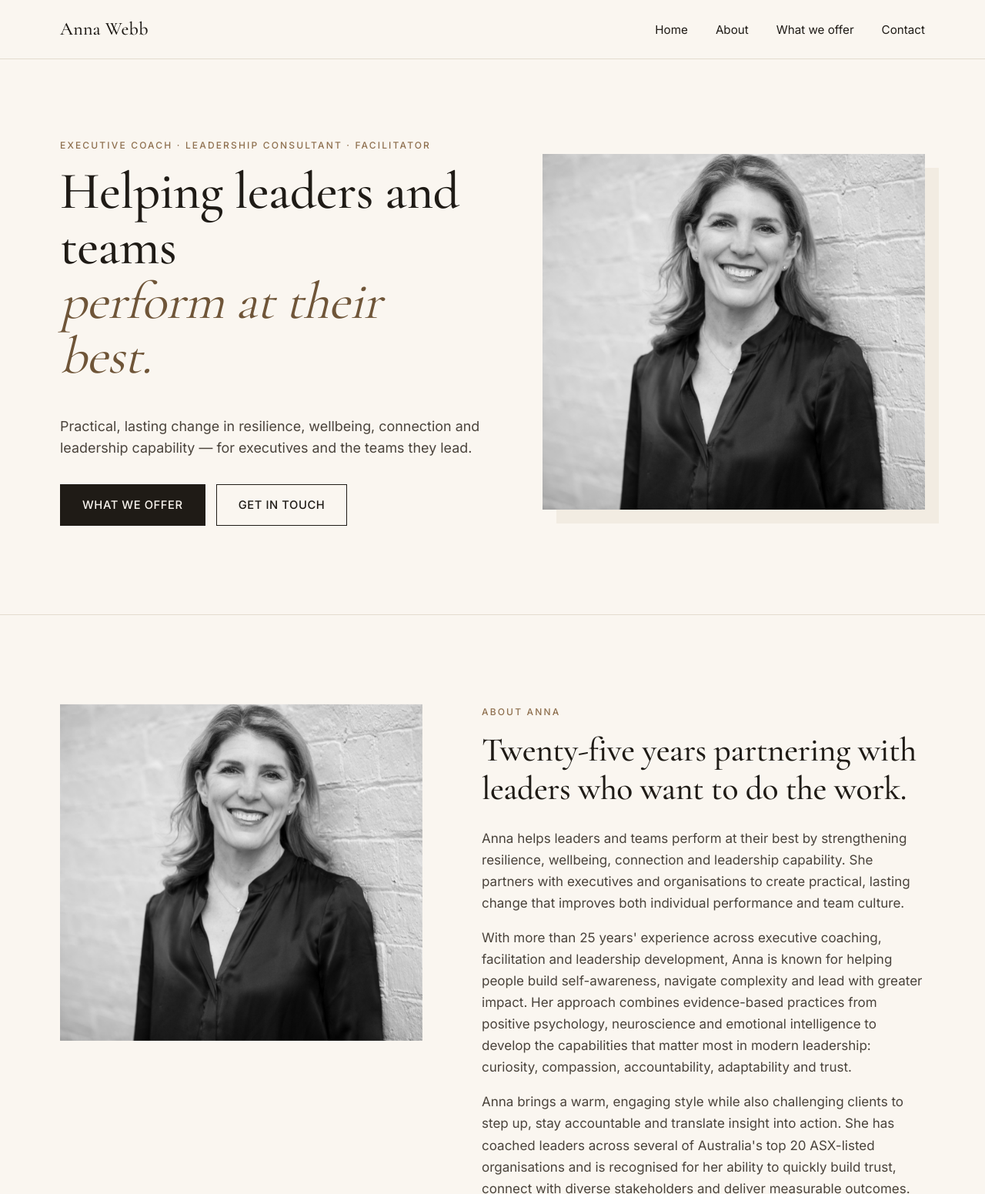
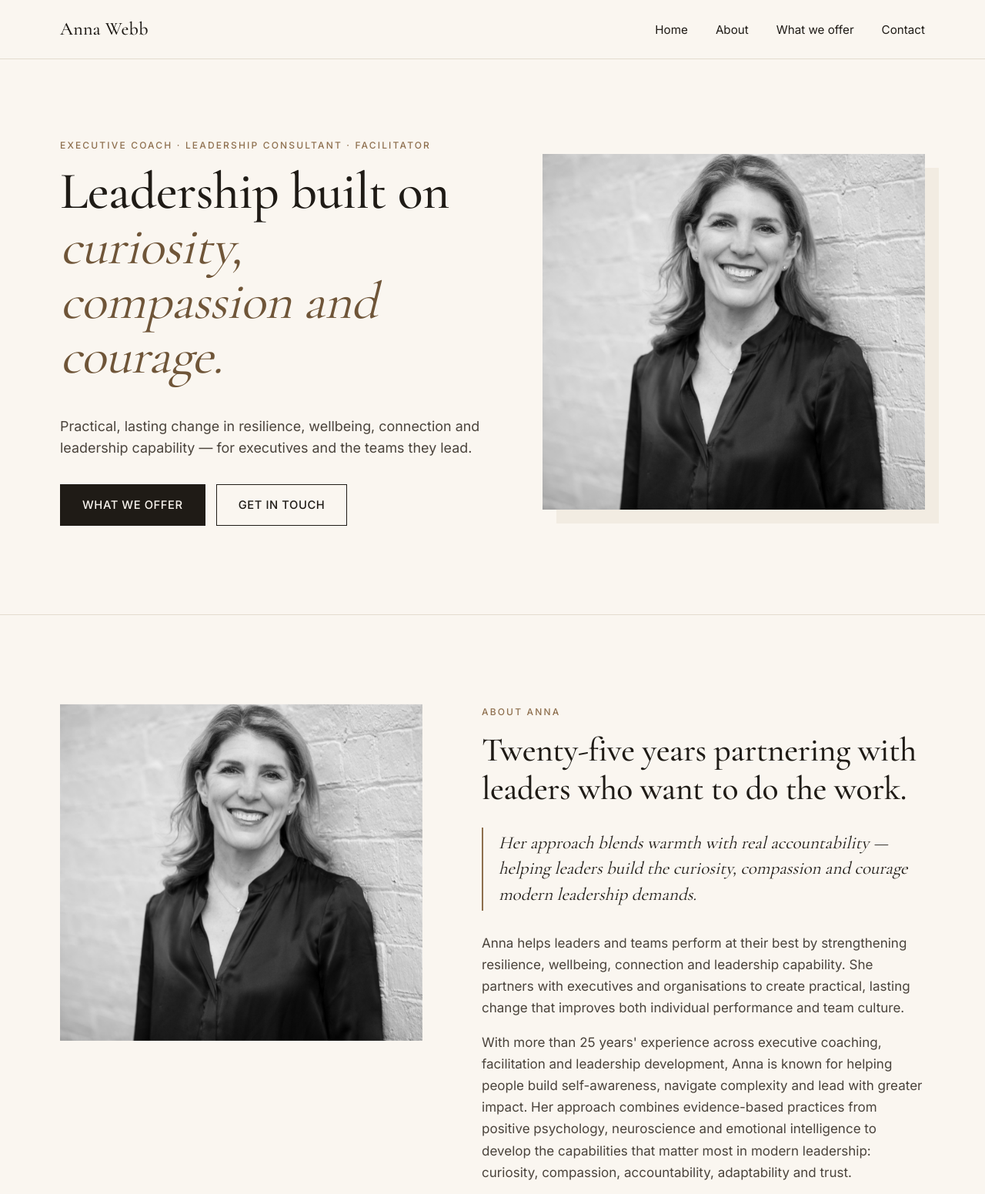
Before and after one commit to benwebb100/anna-webb-consulting, a plain HTML site: page index.html in a window 1280 px wide. Shown: the top 1551 px of the page at 77% size. Drawn offline with nearby package versions, Linux system fonts and the light colour scheme.

Commit message:
Tighten copy: hero, About philosophy line, conferences keynote topics
Hero H1 now leads with her own positioning (curiosity, compassion,
courage). About section gets a short philosophy callout under the H2.
Conferences card lists the actual keynote topics she speaks on.

```diff
--- a/index.html
+++ b/index.html
@@ -33,7 +33,7 @@
       <div class="container hero-grid">
         <div class="hero-text">
           <p class="eyebrow">Executive Coach · Leadership Consultant · Facilitator</p>
-          <h1>Helping leaders and teams<br/><em>perform at their best.</em></h1>
+          <h1>Leadership built on<br/><em>curiosity, compassion and courage.</em></h1>
           <p class="lede">Practical, lasting change in resilience, wellbeing, connection and leadership capability — for executives and the teams they lead.</p>
           <div class="hero-cta">
             <a href="#offer" class="btn btn-primary">What we offer</a>
@@ -54,6 +54,7 @@
         <div class="about-text">
           <p class="eyebrow">About Anna</p>
           <h2>Twenty-five years partnering with leaders who want to do the work.</h2>
+          <p class="philosophy">Her approach blends warmth with real accountability — helping leaders build the curiosity, compassion and courage modern leadership demands.</p>
           <p>Anna helps leaders and teams perform at their best by strengthening resilience, wellbeing, connection and leadership capability. She partners with executives and organisations to create practical, lasting change that improves both individual performance and team culture.</p>
           <p>With more than 25 years' experience across executive coaching, facilitation and leadership development, Anna is known for helping people build self-awareness, navigate complexity and lead with greater impact. Her approach combines evidence-based practices from positive psychology, neuroscience and emotional intelligence to develop the capabilities that matter most in modern leadership: curiosity, compassion, accountability, adaptability and trust.</p>
           <p>Anna brings a warm, engaging style while also challenging clients to step up, stay accountable and translate insight into action. She has coached leaders across several of Australia's top 20 ASX-listed organisations and is recognised for her ability to quickly build trust, connect with diverse stakeholders and deliver measurable outcomes.</p>
@@ -166,7 +167,7 @@
           </article>
           <article class="offer-card">
             <h3>Conferences</h3>
-            <p>Keynote and breakout sessions on leadership, wellbeing and resilience — engaging, evidence-based and tailored to your audience.</p>
+            <p>Keynote and breakout sessions on positive leadership, emotional intelligence, wellbeing and resilience — engaging, evidence-based and tailored to your audience.</p>
           </article>
           <article class="offer-card">
             <h3>Leadership workshops</h3>
--- a/styles.css
+++ b/styles.css
@@ -244,6 +244,17 @@ p { margin: 0 0 1em; color: var(--ink-soft); }
 
 .about-image img {
   width: 100%;
+}
+
+.philosophy {
+  font-family: var(--serif);
+  font-size: clamp(1.2rem, 1.8vw, 1.45rem);
+  line-height: 1.45;
+  color: var(--ink);
+  font-style: italic;
+  border-left: 2px solid var(--accent);
+  padding: 4px 0 4px 20px;
+  margin: 0 0 28px;
 }
 
 .credentials {
```
